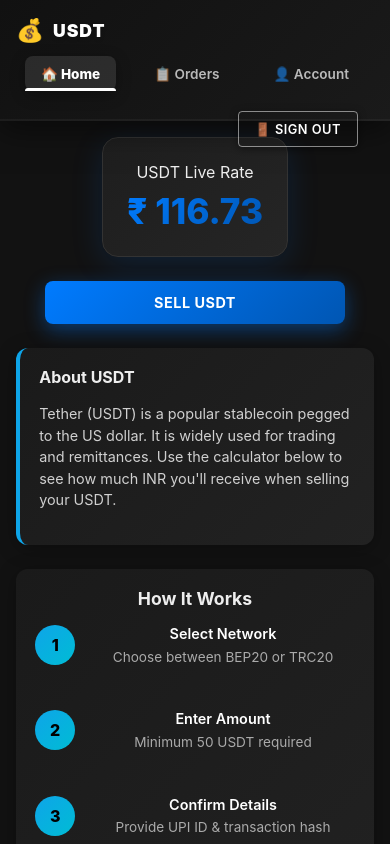
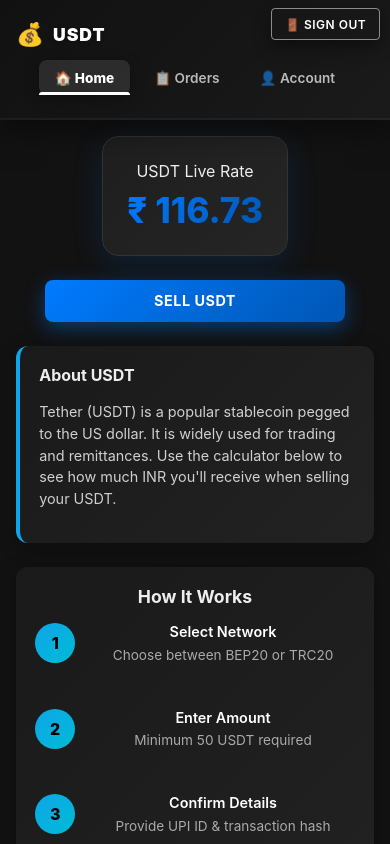
Before and after one commit to zaid09k/usdtseller, a React (Vite) app: page / in a window 390 px wide. Shown: the top 844 px of the page. Built offline with nearby package versions, Linux system fonts and the light colour scheme; no server answers; sample sign-in values are in the browser's storage.

Commit message:
Fix: pin Sign Out button to top-right on mobile; adjust navbar spacing

```diff
--- a/src/components/Navbar.css
+++ b/src/components/Navbar.css
@@ -245,23 +245,27 @@
   .navbar {
     flex-direction: column;
     height: auto;
-    padding: 1rem;
-    gap: 0.75rem;
-    position: sticky; /* ensure relative for absolute child */
+    padding: 0.9rem 1rem;
+    gap: 0.5rem;
+    position: relative;
+    padding-top: 1.25rem; /* space so fixed button doesn't overlap content */
   }
 
   .navbar-left {
     width: 100%;
-    justify-content: space-between;
+    justify-content: flex-start;
+    gap: 0.6rem;
+    margin-bottom: 0.25rem;
   }
 
   .navbar-links {
     width: 100%;
-    justify-content: space-around;
+    justify-content: center;
+    gap: 0.5rem;
   }
 
   .navbar-right {
-    width: 100%;
+    width: auto;
     justify-content: flex-end;
     position: relative;
   }
@@ -285,11 +289,24 @@
     padding: 0.4rem 0.8rem;
   }
 
+  /* Pin signout to viewport top-right on mobile so it always appears there */
   .signout-button {
-    padding: 0.6rem 1rem;
-    font-size: 0.8rem;
-    position: absolute;
-    top: 0.5rem;
-    right: 1rem;
+    padding: 0.56rem 0.95rem;
+    font-size: 0.82rem;
+    position: fixed;
+    top: 10px;
+    right: 12px;
+    z-index: 1200;
+    box-shadow: 0 6px 18px rgba(0,0,0,0.45);
   }
 }
+
+@media (max-width: 600px) {
+  /* keep it fixed on small phones too */
+  .signout-button {
+    top: 8px;
+    right: 10px;
+    padding: 0.48rem 0.8rem;
+    font-size: 0.75rem;
+  }
+}
```
